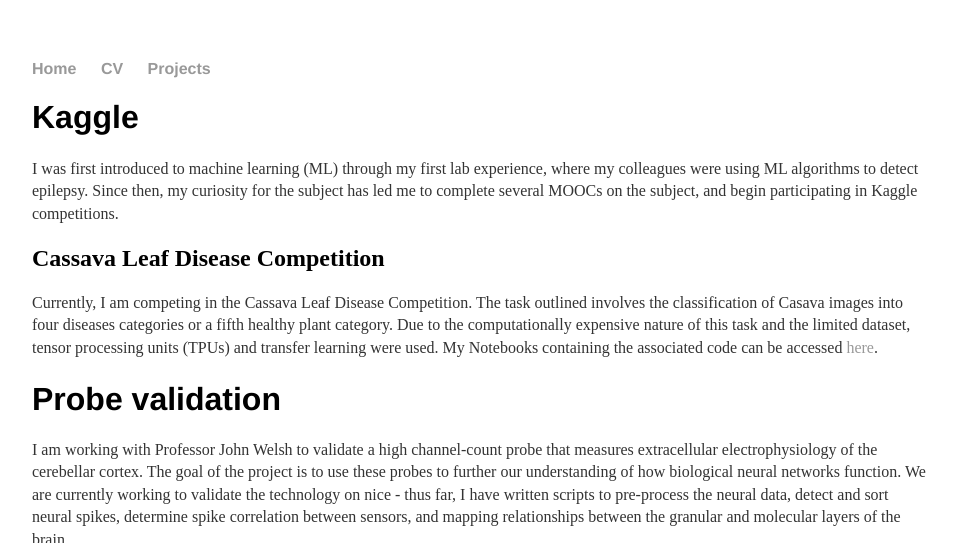
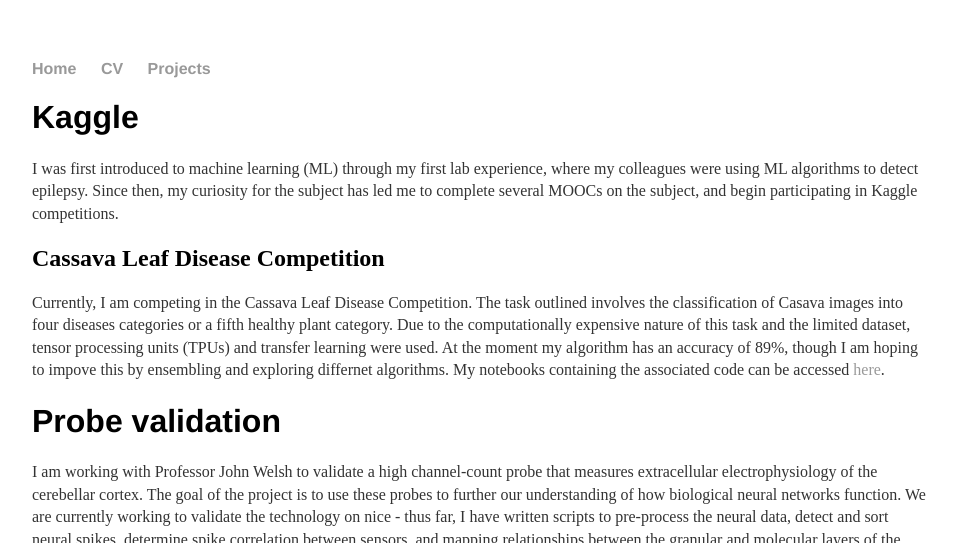
Before and after one commit to wijayad/wijayad.github.io, a Jekyll site: the page built from Projects/index.md, in a window 1280 px wide and 900 px high, cut to the strip 0-543 px from the top of the window. Shown: the whole strip, without its empty margins (160-1117 px from the left). Built offline with Jekyll 4.4.1, drawn with Linux system fonts in a browser that asks for light colours.

Commit message:
Update index.md

```diff
--- a/Projects/index.md
+++ b/Projects/index.md
@@ -9,7 +9,7 @@
 
 ## Cassava Leaf Disease Competition
 
-Currently, I am competing in the Cassava Leaf Disease Competition. The task outlined involves the classification of Casava images into four diseases categories or a fifth healthy plant category. Due to the computationally expensive nature of this task and the limited dataset, tensor processing units (TPUs) and transfer learning were used. My Notebooks containing the associated code can be accessed <a href="https://www.kaggle.com/danielwijaya/cassava-v1">here</a>.
+Currently, I am competing in the Cassava Leaf Disease Competition. The task outlined involves the classification of Casava images into four diseases categories or a fifth healthy plant category. Due to the computationally expensive nature of this task and the limited dataset, tensor processing units (TPUs) and transfer learning were used. At the moment my algorithm has an accuracy of 89%, though I am hoping to impove this by ensembling and exploring differnet algorithms. My notebooks containing the associated code can be accessed <a href="https://www.kaggle.com/danielwijaya/cassava-v1">here</a>.
 
 # Probe validation
 
```
